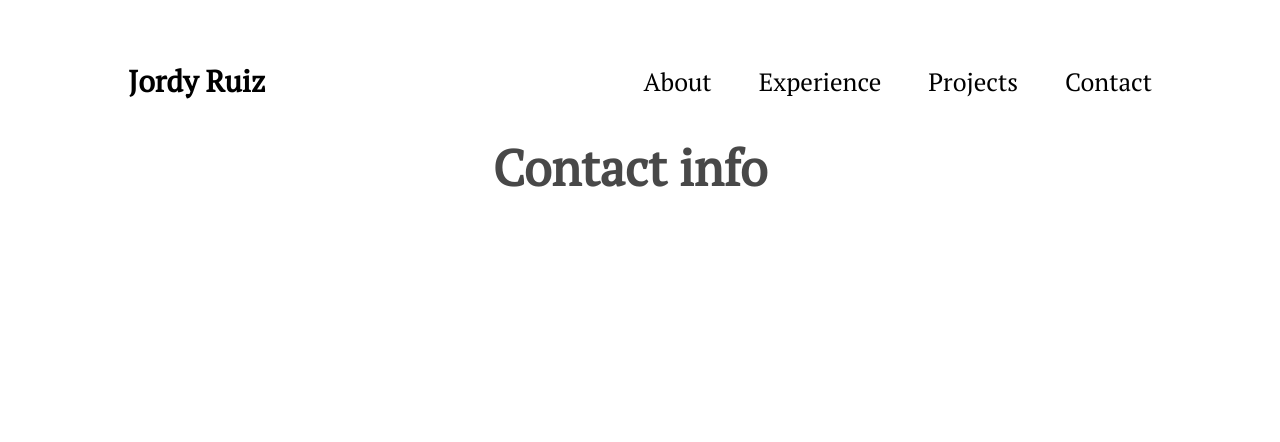
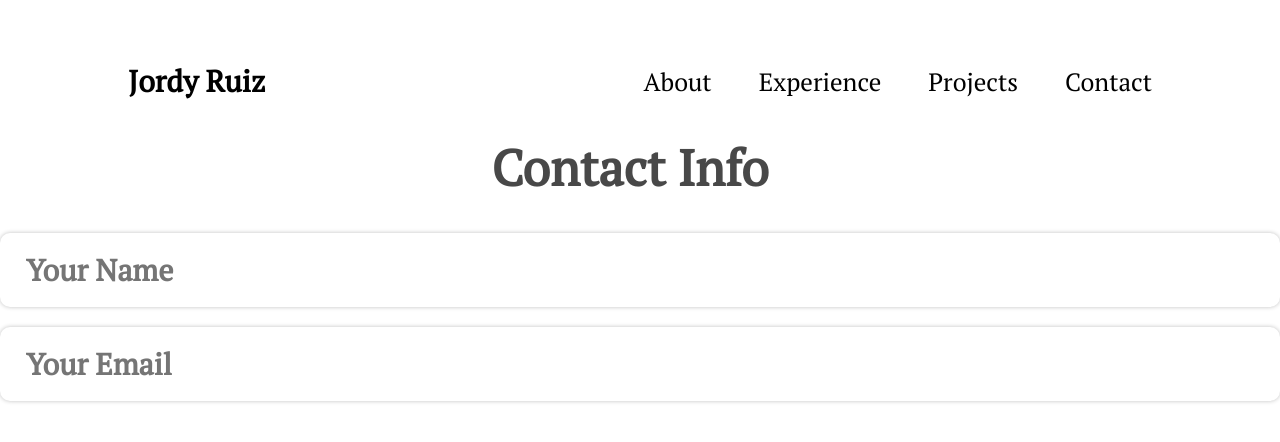
Before and after one commit to Jordy-03/portfolio-test, a React (Vite) app in the folder Portfolio/: page /Contact in a window 1280 px wide. Shown: the top 442 px of the page. Built offline with nearby package versions, Linux system fonts and the light colour scheme.

Commit message:
Added name & email fields

```diff
--- a/Portfolio/src/Modules/Contact.module.css
+++ b/Portfolio/src/Modules/Contact.module.css
@@ -4,6 +4,7 @@
 .container {
     position: relative;
     display: flex;
+    flex-direction: column;
     align-items: center;
     justify-content: center;
 }
@@ -19,3 +20,16 @@
     color: #484848;
 
 }
+
+.input {
+    font-family: var(--font-pt-serif);
+    font-size: 30px;
+    font-weight: 600;
+    padding: 17px 26px;
+    box-shadow: 0 0 4px 0 rgba(0, 0, 0, 0.25);
+    margin-bottom: 20px;
+    width: 100%;
+    border-radius: 10px;
+    border: none;
+    background-color: var(--color-primary-light);
+}
--- a/Portfolio/src/Pages/Contact.jsx
+++ b/Portfolio/src/Pages/Contact.jsx
@@ -4,7 +4,11 @@ import styles from '../Modules/Contact.module.css'
 export const Contact = () => {
     return (
         <section className={styles.container}>
-            <h1 className={styles.title}>Contact info</h1>
+            <h1 className={styles.title}>Contact Info</h1>
+            <input type="text" className={styles.input} placeholder="Your Name" />
+            <input type="email" className={styles.input} placeholder="Your Email" />
+
+
         </section>
     )
 }
```
